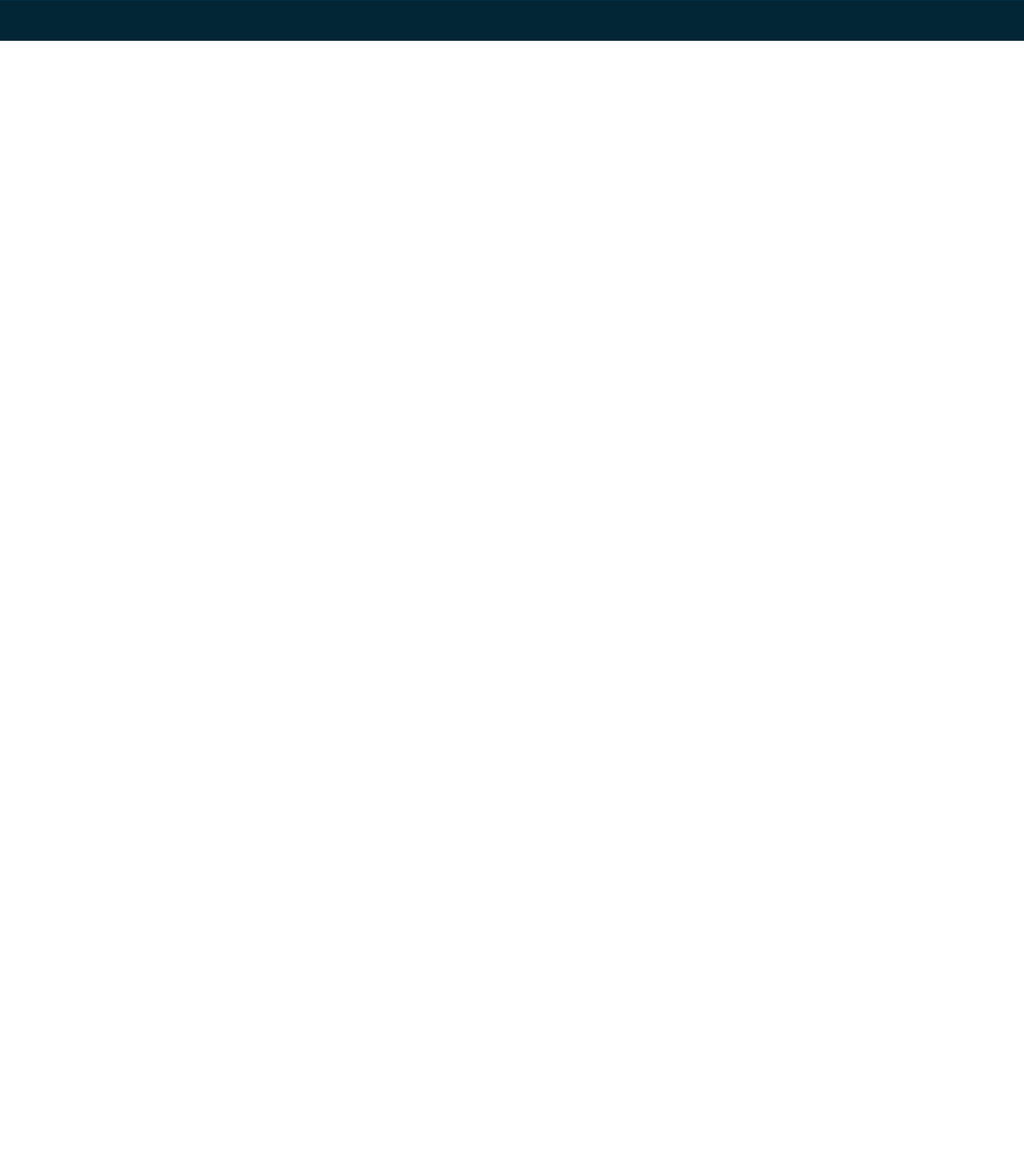
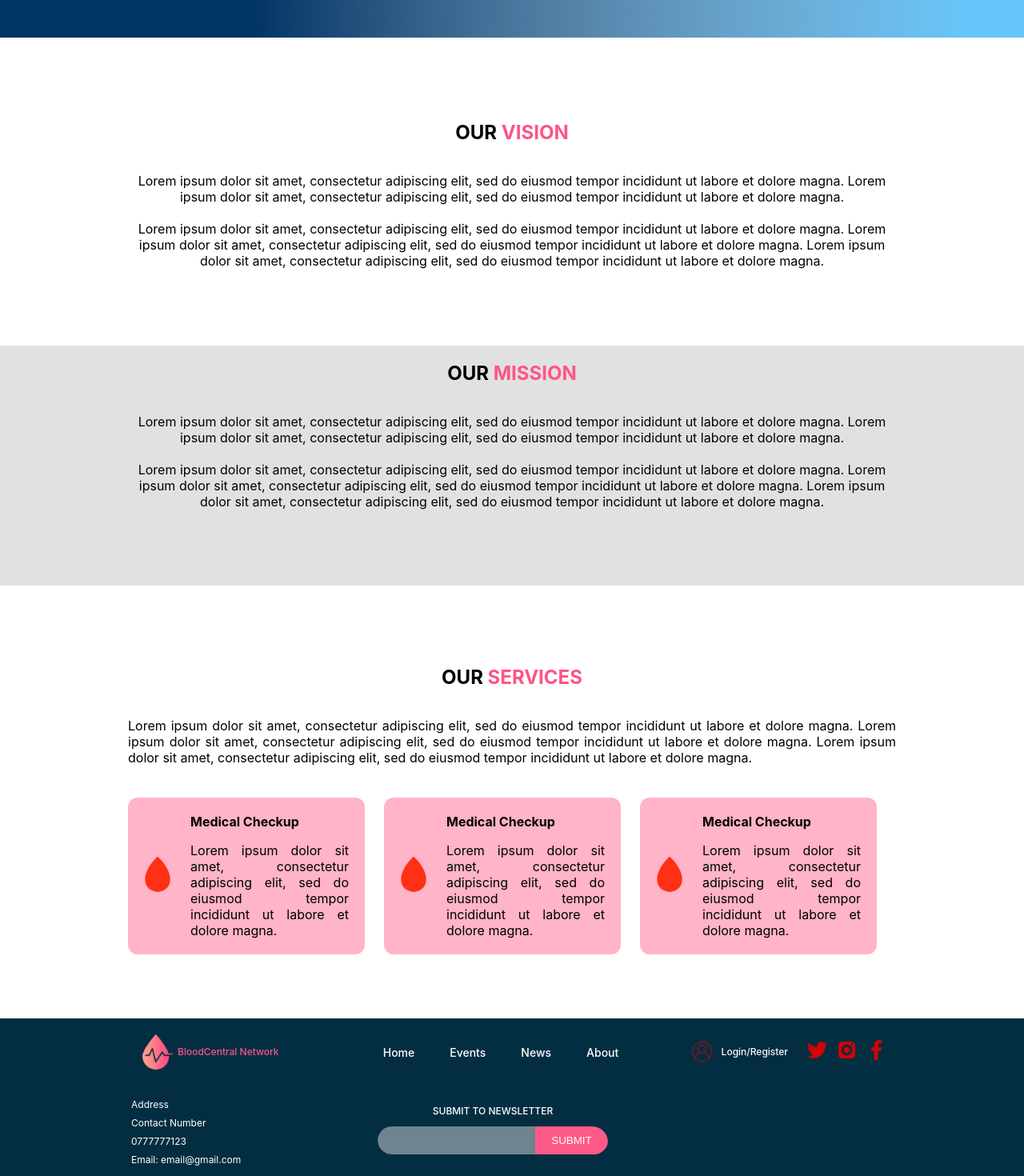
Before and after one commit to difelk/blood-bank-management, a React (Create React App) app: page /about in a window 1280 px wide. Shown: the part 420-1890 px from the top of the page at 80% size. Before the commit the page ends 800 px from the top, so only its background shows below. Built offline with nearby package versions, Linux system fonts and the light colour scheme.

Commit message:
about page - 23/02

```diff
--- a/src/components/about/About.js
+++ b/src/components/about/About.js
@@ -1,13 +1,115 @@
-import React from 'react';
-import styles from "./About.module.scss"
+import React from "react";
+import Styles from "./About.module.scss";
+import aboutUsBanner from "../images/aboutUsBanner.jpeg";
+import icon1 from "../images/blood.png";
 
 const About = ({ name, age }) => {
-
-
   return (
     <div>
-      <h1 className={styles.colorRed}>About</h1>
+      {/* Banner */}
+      <div>
+        <img className={Styles.bannerImage} src={aboutUsBanner} alt="banner" />
+      </div>
 
+      {/* Our vision */}
+      <div className={Styles.visionMainBox}>
+        <div className={Styles.visionMissionBox}>
+          <h2>
+            OUR <span className={Styles.colorTxt}>VISION</span>
+          </h2>
+          <p>
+            Lorem ipsum dolor sit amet, consectetur adipiscing elit, sed do
+            eiusmod tempor incididunt ut labore et dolore magna. Lorem ipsum
+            dolor sit amet, consectetur adipiscing elit, sed do eiusmod tempor
+            incididunt ut labore et dolore magna. <br />
+            <br />
+            Lorem ipsum dolor sit amet, consectetur adipiscing elit, sed do
+            eiusmod tempor incididunt ut labore et dolore magna. Lorem ipsum
+            dolor sit amet, consectetur adipiscing elit, sed do eiusmod tempor
+            incididunt ut labore et dolore magna. Lorem ipsum dolor sit amet,
+            consectetur adipiscing elit, sed do eiusmod tempor incididunt ut
+            labore et dolore magna.
+          </p>
+        </div>
+      </div>
+
+      {/* Our mission */}
+      <div className={Styles.missionMainBox}>
+        <div className={Styles.visionMissionBox}>
+          <h2>
+            OUR <span className={Styles.colorTxt}>MISSION</span>
+          </h2>
+          <p>
+            Lorem ipsum dolor sit amet, consectetur adipiscing elit, sed do
+            eiusmod tempor incididunt ut labore et dolore magna. Lorem ipsum
+            dolor sit amet, consectetur adipiscing elit, sed do eiusmod tempor
+            incididunt ut labore et dolore magna. <br />
+            <br />
+            Lorem ipsum dolor sit amet, consectetur adipiscing elit, sed do
+            eiusmod tempor incididunt ut labore et dolore magna. Lorem ipsum
+            dolor sit amet, consectetur adipiscing elit, sed do eiusmod tempor
+            incididunt ut labore et dolore magna. Lorem ipsum dolor sit amet,
+            consectetur adipiscing elit, sed do eiusmod tempor incididunt ut
+            labore et dolore magna.
+          </p>
+        </div>
+      </div>
+
+      {/* Services */}
+      <div className={Styles.servicesMainBox}>
+        <div className={Styles.servicesBox}>
+          <h2>
+            OUR <span className={Styles.colorTxt}>SERVICES</span>
+          </h2>
+          <p>
+            Lorem ipsum dolor sit amet, consectetur adipiscing elit, sed do
+            eiusmod tempor incididunt ut labore et dolore magna. Lorem ipsum
+            dolor sit amet, consectetur adipiscing elit, sed do eiusmod tempor
+            incididunt ut labore et dolore magna. Lorem ipsum dolor sit amet,
+            consectetur adipiscing elit, sed do eiusmod tempor incididunt ut
+            labore et dolore magna.
+          </p>
+
+          <div className={Styles.servicesLinkBox}>
+            <div className={Styles.serviceBoxes}>
+              <div className={Styles.serviceImg}>
+                <img className={Styles.serviceIcon} src={icon1} alt="icon" />
+              </div>
+              <div className={Styles.serviceDesc}>
+                <h4>Medical Checkup</h4>
+                <p>
+                  Lorem ipsum dolor sit amet, consectetur adipiscing elit, sed
+                  do eiusmod tempor incididunt ut labore et dolore magna.
+                </p>
+              </div>
+            </div>
+            <div className={Styles.serviceBoxes}>
+              <div className={Styles.serviceImg}>
+                <img className={Styles.serviceIcon} src={icon1} alt="icon" />
+              </div>
+              <div className={Styles.serviceDesc}>
+                <h4>Medical Checkup</h4>
+                <p>
+                  Lorem ipsum dolor sit amet, consectetur adipiscing elit, sed
+                  do eiusmod tempor incididunt ut labore et dolore magna.
+                </p>
+              </div>
+            </div>
+            <div className={Styles.serviceBoxes}>
+              <div className={Styles.serviceImg}>
+                <img className={Styles.serviceIcon} src={icon1} alt="icon" />
+              </div>
+              <div className={Styles.serviceDesc}>
+                <h4>Medical Checkup</h4>
+                <p>
+                  Lorem ipsum dolor sit amet, consectetur adipiscing elit, sed
+                  do eiusmod tempor incididunt ut labore et dolore magna.
+                </p>
+              </div>
+            </div>
+          </div>
+        </div>
+      </div>
     </div>
   );
 };
--- a/src/components/about/About.module.scss
+++ b/src/components/about/About.module.scss
@@ -0,0 +1,93 @@
+// Banner
+.bannerImage {
+    width: 100%;
+}
+
+.colorTxt {
+    color: #FD5586;
+}
+
+// Our vision
+.visionMainBox {
+    display: flex;
+    flex-direction: column;
+    align-items: center;
+    margin-top: 80px;
+}
+
+// Our mission
+.missionMainBox {
+    display: flex;
+    flex-direction: column;
+    align-items: center;
+    margin-top: 80px;
+    background-color: #e1e1e1;
+    height: 300px;
+}
+
+.visionMissionBox {
+    display: flex;
+    flex-direction: column;
+    align-items: center;
+    width: 75%;
+}
+
+// Our services
+.servicesMainBox {
+    display: flex;
+    flex-direction: column;
+    align-items: center;
+    margin-top: 80px;
+    margin-bottom: 80px;
+}
+
+.servicesBox {
+    display: flex;
+    flex-direction: column;
+    align-items: center;
+    width: 75%;
+
+    p {
+        text-align: justify;
+    }
+}
+
+.servicesLinkBox{
+    display: flex;
+    flex-direction: row;
+    align-items: center;
+    justify-content: space-between;
+    margin-top: 24px;
+}
+
+.serviceBoxes{
+    display: flex;
+    flex-direction: row;
+    align-items: center;
+    justify-content: space-between;
+    background-color: #ffb4c8;
+    border-radius: 12px;
+    margin-right: 24px;
+    padding: 12px;
+}
+.serviceImg{
+    margin-right: 8px;
+}
+.serviceIcon{
+    height: 50px;
+}
+.serviceDesc{
+    display: flex;
+    flex-direction: column;
+    align-items: flex-start;
+    p{
+        text-align: justify;
+        margin: 8px;
+        padding: 0px;
+    }
+    h4{
+        margin: 8px;
+        padding: 0px;
+    }
+
+}
```
Also changed, not shown: src/components/images/aboutUsBanner.jpeg (added).
